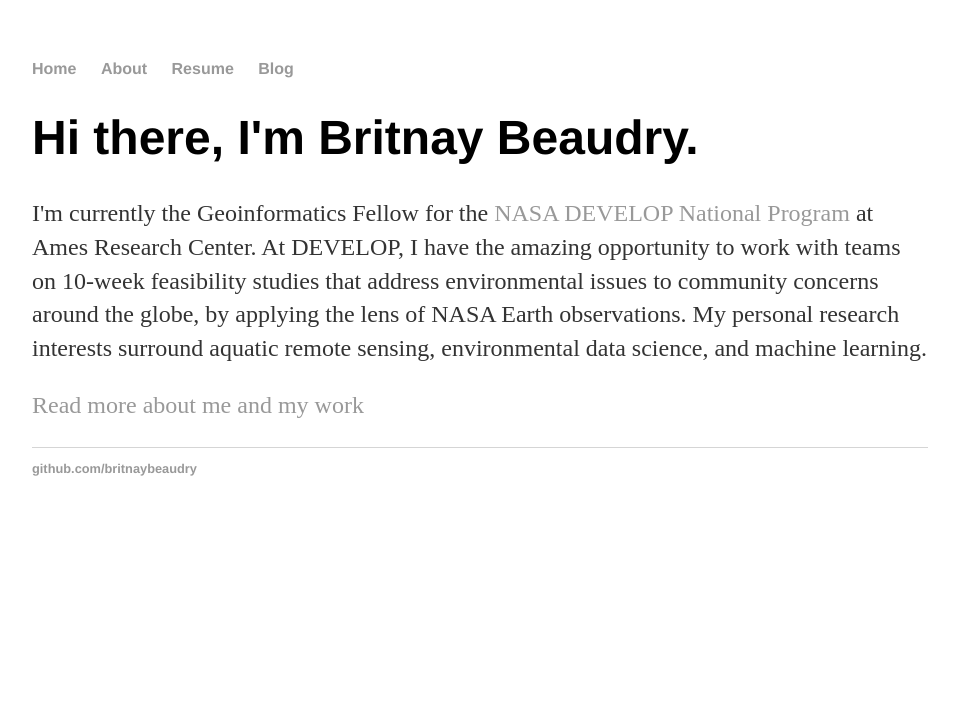
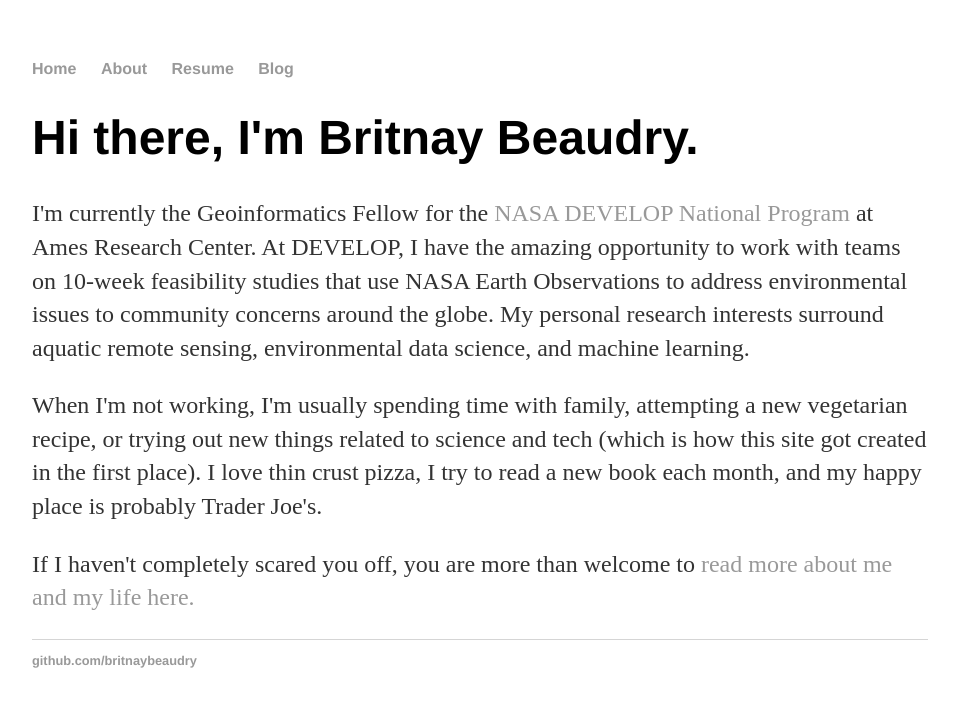
Before and after one commit to britnaybeaudry/britnaybeaudry.github.io, a Jekyll site: the page built from index.html, in a window 1280 px wide. Shown: the top 707 px of the page, without its empty margins (160-1119 px from the left). Built offline with Jekyll 4.4.1, drawn with Linux system fonts in a browser that asks for light colours.

Commit message:
Update index.html
added more about me

```diff
--- a/index.html
+++ b/index.html
@@ -4,8 +4,12 @@ title: Britnay Beaudry
 ---
 <div class="blurb">
 	<h1>Hi there, I'm Britnay Beaudry.</h1>
-	<p>I'm currently the Geoinformatics Fellow for the <a href="https://develop.larc.nasa.gov/">NASA DEVELOP National Program</a> at Ames Research Center. At DEVELOP, I have the amazing opportunity to
-	work with teams on 10-week feasibility studies that address environmental issues to community concerns around the globe, by applying the lens of NASA Earth observations. My personal research interests
-	surround aquatic remote sensing, environmental data science, and machine learning.</p>
-	<p><a href="/about">Read more about me and my work</a></p>
+	<p>I'm currently the Geoinformatics Fellow for the <a href="https://develop.larc.nasa.gov/">NASA DEVELOP National Program</a> at Ames Research Center.
+	At DEVELOP, I have the amazing opportunity to work with teams on 10-week feasibility studies that use NASA Earth Observations to address environmental
+	issues to community concerns around the globe. My personal research interests surround aquatic remote sensing, environmental data science, and machine learning.</p>
+
+	<p>When I'm not working, I'm usually spending time with family, attempting a new vegetarian recipe, or trying out new things related to science and tech
+	(which is how this site got created in the first place). I love thin crust pizza, I try to read a new book each month, and my happy place is probably Trader Joe's.</p>
+
+	<p>If I haven't completely scared you off, you are more than welcome to <a href="/about">read more about me and my life here.</a></p>
 </div>
```
